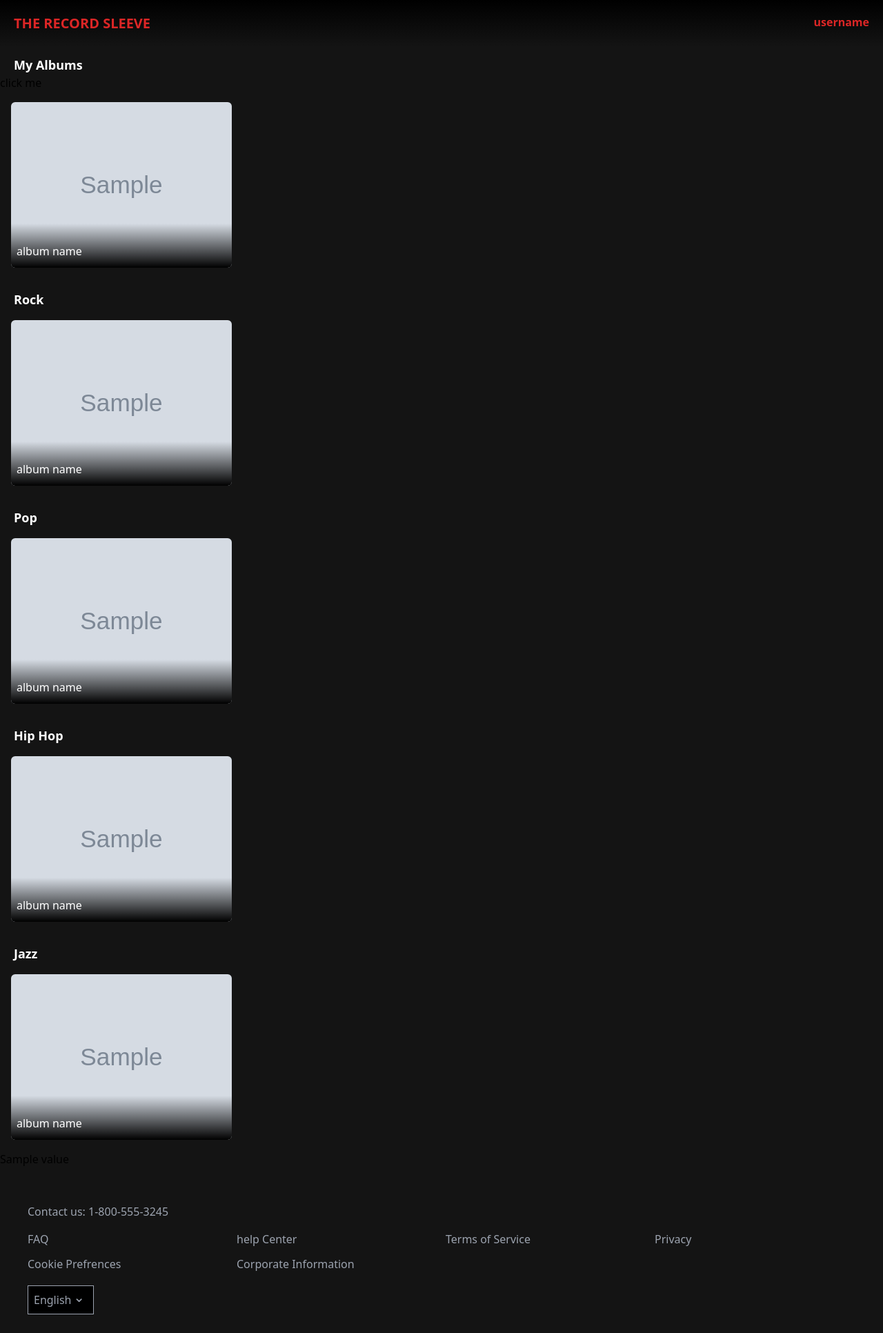
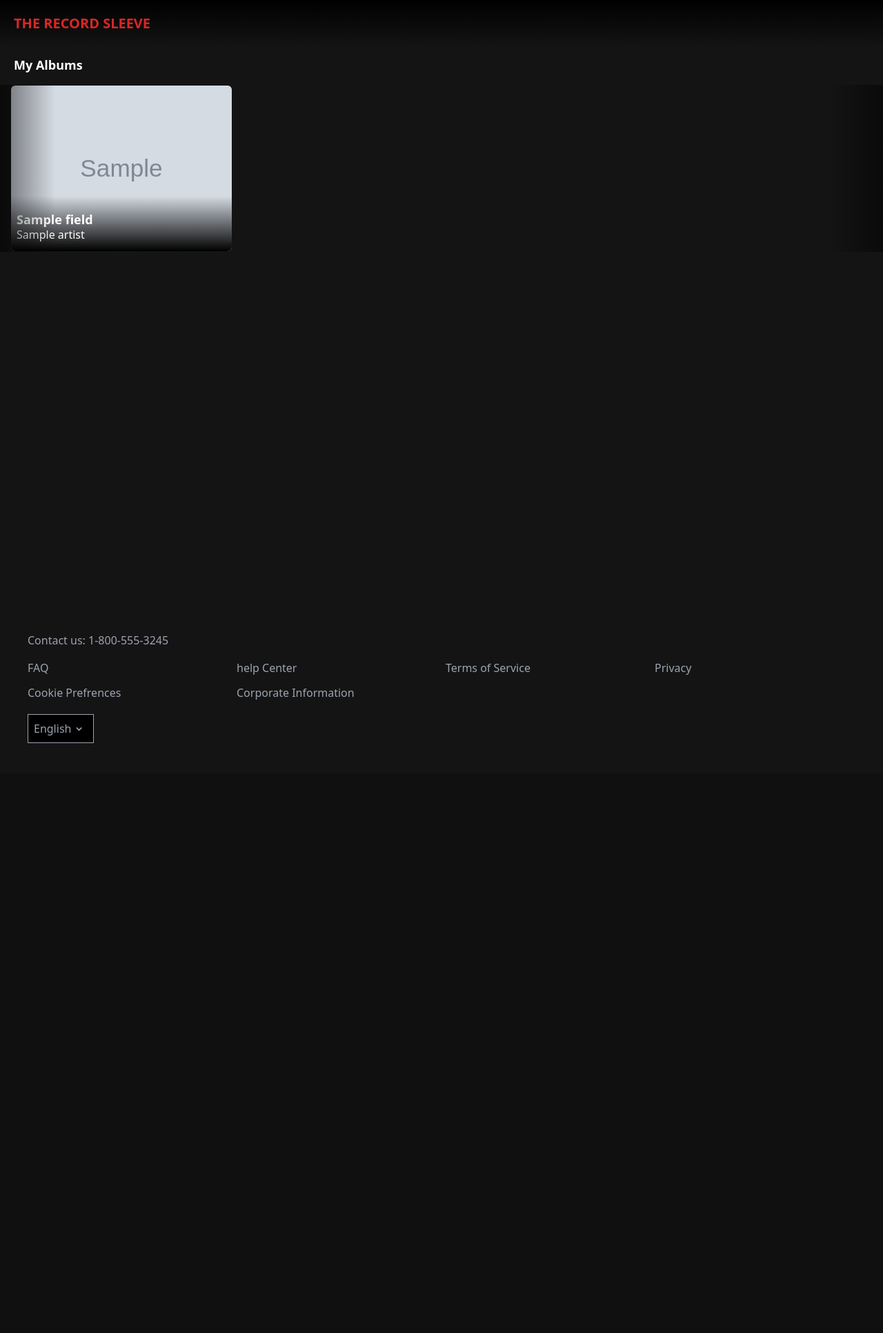
Before and after one commit to Jeremiahtaylor2017/bookflix, a Django app: template main_app/templates/index.html in a window 1280 px wide. Shown: the top 1932 px of the page at 69% size. After the commit the page ends 1077 px from the top, so only its background shows below. Run offline with Django 3.2, Linux system fonts and the light colour scheme; the template is opened without the code that fills it: most values are stand-ins (such as "Sample title", 1, 10 or a date in 2020); grey boxes marked "Sample" are stand-in pictures; some libraries are stand-ins or nearby versions.

Commit message:
wip: styled index page

```diff
--- a/main_app/templates/index.html
+++ b/main_app/templates/index.html
@@ -2,111 +2,101 @@
 
 {% block content %}
 
-<header class="fixed top-0 w-full z-10 flex justify-between p-5 bg-gradient-to-b
+<header
+class="fixed top-0 w-full z-10 flex justify-between p-5 bg-gradient-to-b
 from-black to-[rgb(20,20,20)] text-red-600">
     <a href="{% url 'index' %}" class="font-bold text-xl">
         THE RECORD SLEEVE
     </a>
     <div>
-        <h2 class="user relative font-bold">username</h2>
-        <div style="display:none" class="fixed right-4 top-[4.3rem] dropdown absolute
-        bg-black/75 w-26 rounded-md p-2" >
+        <h2
+        class="user relative font-bold">
+        {{user.username}}
+        </h2>
+        <div style="display:none"
+        class="fixed right-4 top-[4.3rem] dropdown absolute bg-black/75
+        w-26 rounded-md p-2" >
             <p><a href="{% url 'home' %}">My Albums</a></p>
             <a href="{% url 'logout' %}">Logout</a>
         </div>
     </div>
 </header>
 
-<main class="bg-[rgb(20,20,20)] min-h-screen h-full mt-16">
-    <div>
+<main class="main bg-[rgb(20,20,20)] min-h-screen h-full mt-16">
+    <!-- My ALBUMS -->
+    <div class="relative">
         <h1 class="text-white pl-5 pt-4 font-bold text-lg">
             My Albums
         </h1>
-        <button class="top">click me</button>
-        <div class="index-album-list w-full overflow-x-scroll flex snap-x snap-mandatory">
-            {% for img in data %}
+        <button
+        class="my-albums-right absolute top-[3.7rem] right-0 h-[15.1rem] w-20 z-[4]
+        text-[rgba(0,0,0,0)] hover:text-white text-4xl bg-gradient-to-r from-[rgba(0,0,0,0)]
+        to-[rgba(0,0,0,.5)] hover:to-[rgba(0,0,0)]">
+            ▶
+        </button>
+        <button
+        class="my-albums-left absolute top-[3.7rem] h-[15.1rem] w-20 z-[4] text-[rgba(0,0,0,0)]
+        hover:text-white text-4xl bg-gradient-to-r from-[rgba(0,0,0,.5)] hover:from-[rgba(0,0,0)]
+        to-[rgba(0,0,0,0)]">
+            ◀
+        </button>
+        <div class="index-my-albums-list w-full overflow-x-scroll flex scroll-smooth">
+            {% for album in data %}
                 <div class="relative m-4 h-[15rem] min-w-[15rem] snap-always snap-center" >
-                <img src="{{ img }}" alt="" class="rounded-md h-full w-[20rem]" />
-                <div class="absolute bottom-0 w-full h-16 rounded-b-md bg-gradient-to-t
-                from-black to-[rgba(20,20,20,0)]"></div>
-                <p class="absolute text-white bottom-3 left-2" >
-                    album name
+                    <img src="{{ album.fields.photo_url }}" alt="" class="rounded-md h-full max-w-[20rem]"/>
+                    <div class="absolute bottom-0 w-full h-20 rounded-b-md bg-gradient-to-t
+                    from-black to-[rgba(20,20,20,0)] pointer-events-none"></div>
+                    <p class="absolute text-white bottom-8 text-lg font-bold left-2 pointer-events-none" >
+                        {{ album.fields.title }}
                     </p>
+                    <p class="absolute text-white bottom-3 left-2 pointer-events-none" >
+                        {{ album.fields.artist }}
+                    </p>
+                    <p style="display:none">{{ album.fields.publish_date }}</p>
+                    <p style="display:none">{{ album.fields.genre }}</p>
+                    <p style="display:none">{{ album.fields.summary |safe }}</p>
+                    <p style="display:none">{{ album.fields.track_list |safe }}</p>
                 </div>
             {% endfor %}
         </div>
     </div>
-    <div>
-        <h1 class="text-white pl-5 pt-4 font-bold text-lg">
-            Rock
-        </h1>
-        <div class="index-album-list w-full overflow-x-scroll flex snap-x snap-mandatory">
-            {% for img in data %}
-            <div class="relative m-4 h-[15rem] min-w-[15rem] snap-always snap-center" >
-                <img src="{{ img }}" alt="" class="rounded-md h-full w-[20rem]" />
-                <div class="absolute bottom-0 w-full h-16 rounded-b-md bg-gradient-to-t
-                from-black to-[rgba(20,20,20,0)]"></div>
-                <p class="absolute text-white bottom-3 left-2" >
-                    album name
-                </p>
+
+    <!-- MODAL -->
+    <div style="display: none;"
+    class="index-modal-bg fixed bg-[rgba(0,0,0,.5)] -translate-y-1/2 -translate-x-1/2 left-1/2 top-1/2
+    w-screen h-screen z-20">
     </div>
-            {% endfor %}
+    <div style="display: none"
+    class="index-modal fixed flex items-center flex-col left-1/2 top-1/2 -translate-y-1/2
+    -translate-x-1/2 z-30 text-white h-screen w-full overflow-auto bg-[rgb(20,20,20,0)]
+    md:w-[50rem] md:py-10">
+        <div class="relative w-full">
+            <span
+            class="modal-exit absolute flex right-5 top-5 border bg-[rgb(20,20,20)] w-10 h-10
+            rounded-3xl text-xl justify-center items-center cursor-pointer z-40">
+                <p>X</p>
+            </span>
+            <img class="modal-img w-full h-full rounded-t-xl" src="" alt="">
+            <div
+            class="absolute bottom-0 w-full h-32 bg-gradient-to-t from-[rgb(20,20,20)]
+            to-[rgba(20,20,20,0)] flex flex-col justify-center px-5">
+                <p class="modal-title text-4xl font-bold md:text-6xl"></p>
+                <p class="modal-artist pt-1"></p>
             </div>
         </div>
-    <div>
-        <h1 class="text-white pl-5 pt-4 font-bold text-lg">
-            Pop
-        </h1>
-        <div class="index-album-list w-full overflow-x-scroll flex snap-x snap-mandatory">
-            {% for img in data %}
-            <div class="relative m-4 h-[15rem] min-w-[15rem] snap-always snap-center" >
-                <img src="{{ img }}" alt="" class="rounded-md h-full w-[20rem]" />
-                <div class="absolute bottom-0 w-full h-16 rounded-b-md bg-gradient-to-t
-                from-black to-[rgba(20,20,20,0)]"></div>
-                <p class="absolute text-white bottom-3 left-2" >
-                    album name
-                </p>
+        <div class="bg-[rgb(20,20,20)] rounded-b-xl w-full">
+            <div class="grid grid-cols-2 justify-items-center w-full py-5">
+                <p class="border-b">Release Date</p>
+                <p class="border-b">Genre</p>
+                <p class="modal-date"></p>
+                <p class="modal-genre"></p>
             </div>
-            {% endfor %}
+            <p class="modal-summary px-5 text-center"></p>
+            <p class="text-2xl font-semibold pl-5 pt-16 mb-4 border-b">Tracks</p>
+            <div class="modal-track-list grid grid-cols-2 justify-items-center w-full pb-10 text-lg">
             </div>
         </div>
-    <div>
-        <h1 class="text-white pl-5 pt-4 font-bold text-lg">
-            Hip Hop
-        </h1>
-        <div class="index-album-list w-full overflow-x-scroll flex snap-x snap-mandatory">
-            {% for img in data %}
-            <div class="relative m-4 h-[15rem] min-w-[15rem] snap-always snap-center" >
-                <img src="{{ img }}" alt="" class="rounded-md h-full w-[20rem]" />
-                <div class="absolute bottom-0 w-full h-16 rounded-b-md bg-gradient-to-t
-                from-black to-[rgba(20,20,20,0)]"></div>
-                <p class="absolute text-white bottom-3 left-2" >
-                    album name
-                </p>
     </div>
-            {% endfor %}
-        </div>
-    </div>
-    <div>
-        <h1 class="text-white pl-5 pt-4 font-bold text-lg">
-            Jazz
-        </h1>
-        <div class="index-album-list w-full overflow-x-scroll flex snap-x snap-mandatory">
-            {% for img in data %}
-            <div class="relative m-4 h-[15rem] min-w-[15rem] snap-always snap-center" >
-                <img src="{{ img }}" alt="" class="rounded-md h-full w-[20rem]" />
-                <div class="absolute bottom-0 w-full h-16 rounded-b-md bg-gradient-to-t
-                from-black to-[rgba(20,20,20,0)]"></div>
-                <p class="absolute text-white bottom-3 left-2" >
-                    album name
-                </p>
-            </div>
-            {% endfor %}
-        </div>
-    </div>
-    {% for key, value in image.items %}
-        <p>{{ value }}</p>
-    {% endfor %}
 </main>
 
 <footer class="grid grid-rows-[3rem_1fr_3rem] items-center gap-1 bottom-0
@@ -130,6 +120,7 @@ bg-[rgb(20,20,20)] text-gray-400 w-full p-10">
 
 
 <script>
+    // USER DROPDOWN MENU
     const dropdown = document.querySelector(".dropdown")
     const user = document.querySelector(".user")
     const drop = () => {
@@ -140,14 +131,67 @@ bg-[rgb(20,20,20)] text-gray-400 w-full p-10">
         }
     }
 
-
     user.addEventListener("click", drop)
 
-    const button = document.querySelector(".top")
-    const albumList = document.querySelector(".index-album-list")
 
-    const scrollToTop = () => {
-        albumList.scrollTop
+    // ALBUM LIST SCROLL FUNCTIONALITY
+    const myAlbumsRightButton = document.querySelector(".my-albums-right")
+    const myAlbumsLeftButton = document.querySelector(".my-albums-left")
+    const myAlbumsList = document.querySelector(".index-my-albums-list")
+
+    const moveMyAlbumsRight = () => {
+        myAlbumsList.scrollLeft += 815
     }
+    const moveMyAlbumsLeft = () => {
+        myAlbumsList.scrollLeft -= 815
+    }
+
+    myAlbumsRightButton.addEventListener("click", moveMyAlbumsRight)
+    myAlbumsLeftButton.addEventListener("click", moveMyAlbumsLeft)
+
+
+    // MODAL
+    const modalImg = document.querySelector(".modal-img")
+    const modalTitle = document.querySelector(".modal-title")
+    const modalArtist = document.querySelector(".modal-artist")
+    const modalDate = document.querySelector(".modal-date")
+    const modalGenre = document.querySelector(".modal-genre")
+    const modalSummary = document.querySelector(".modal-summary")
+    const modalTrackList = document.querySelector(".modal-track-list")
+    const modalExit = document.querySelector(".modal-exit")
+    const main = document.querySelector(".main")
+    const modal = document.querySelector(".index-modal")
+    const modalBackground = document.querySelector(".index-modal-bg")
+
+    main.addEventListener("click" , e => {
+        if(e.target.src === undefined){
+            return
+        } else {
+            modalBackground.style.display = "block"
+            modal.style.display = "flex"
+            modalImg.src = e.target.src
+            modalTitle.innerText = e.target.parentElement.children[2].innerText
+            modalArtist.innerText = e.target.parentElement.children[3].innerText
+            modalDate.innerText = e.target.parentElement.children[4].innerText
+            modalGenre.innerText = e.target.parentElement.children[5].innerText
+            modalSummary.innerText = e.target.parentElement.children[6].innerText
+            modalTrackList.innerHTML = ""
+            const trackListString = e.target.parentElement.children[7].innerText
+            const trackListStringWithoutBrackets = trackListString.slice(1, -1)
+            const trackListStringWithoutQuotes = trackListStringWithoutBrackets.replaceAll('"', "")
+            const trackListStringSplitByCommas = trackListStringWithoutQuotes.split(",")
+            trackListStringSplitByCommas.forEach(track => {
+                const trackWithoutFirstSpace = track.substring(1)
+                const para = document.createElement("p")
+                para.innerText = trackWithoutFirstSpace
+                modalTrackList.appendChild(para)
+            })
+        }
+    })
+
+    modalExit.addEventListener("click", () => {
+        modal.style.display = "none"
+        modalBackground.style.display = "none"
+    })
 </script>
 {% endblock %}
```
Lines whose indentation alone changed are shown as unchanged.
